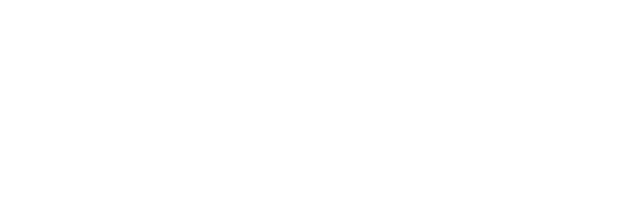
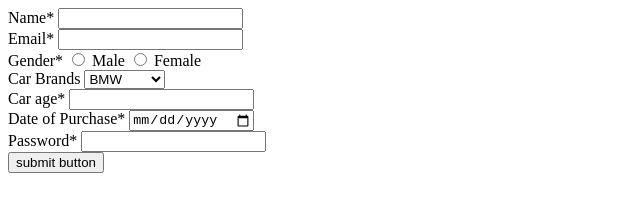
Before and after one commit to acciojob/car-insurance-form-Jyotihatwar, a website: page main.html in a window 1280 px wide. Shown: the whole page, without its empty margins (0-640 px from the left). Drawn offline with Linux system fonts and the light colour scheme.

Commit message:
created a submission

```diff
--- a/main.html
+++ b/main.html
@@ -8,6 +8,46 @@
 
 <body>
 	<!-- the entire body must be written by student -->
+	<form method="post">
+		<div>
+			<label for="name">Name*</label>
+		    <input id="name" type="text" required>
+		</div>
+		<div>
+			<label for="email">Email*</label>
+		    <input id="email" type="text" required>
+		</div>
+		<div>
+			<label>Gender*</label>
+			<input type="radio" id="male" name="gender" required>
+			<label for="male">Male</label>
+			<input type="radio" id="female" name="gender" required>
+			<label for="female">Female</label>
+		</div>
+		<div>
+			<label for="cars">Car Brands</label>
+			<select id="cars">
+				<option>BMW</option>
+			    <option>Audi</option>
+				<option>Mercedez</option>
+			</select>
+		</div>
+		<div>
+			<label for="carage">Car age*</label>
+			<input type="text" id=carage required>
+		</div>
+		<div>
+			<label for="dop">Date of Purchase*</label>
+			<input type="date" id="dop" required>
+		</div>
+		<div>
+			<label for="password">Password*</label>
+			<input id=password required>
+		</div>
+		<div>
+			<button type="submit">submit button</button>
+		</div>
+	</form>
     <script type="text/javascript" src="./script.js">
 </script>
 
```
